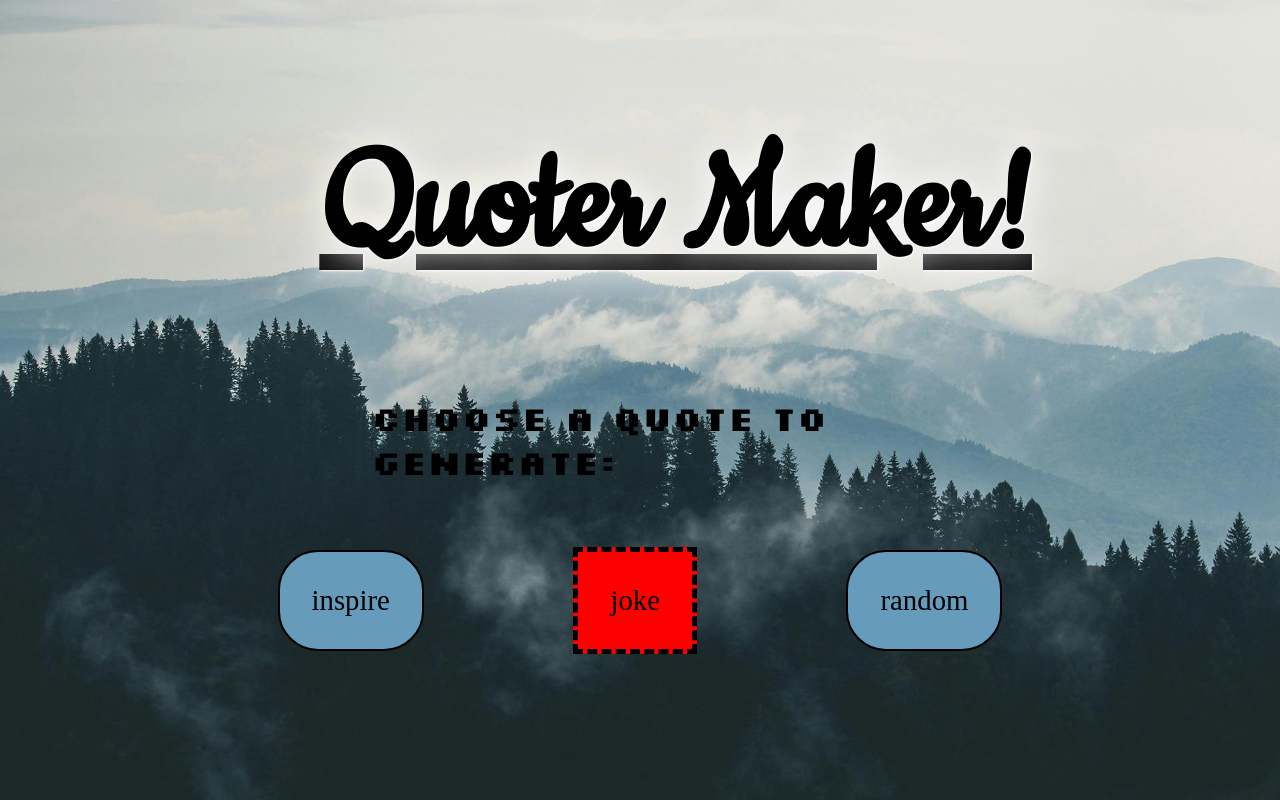
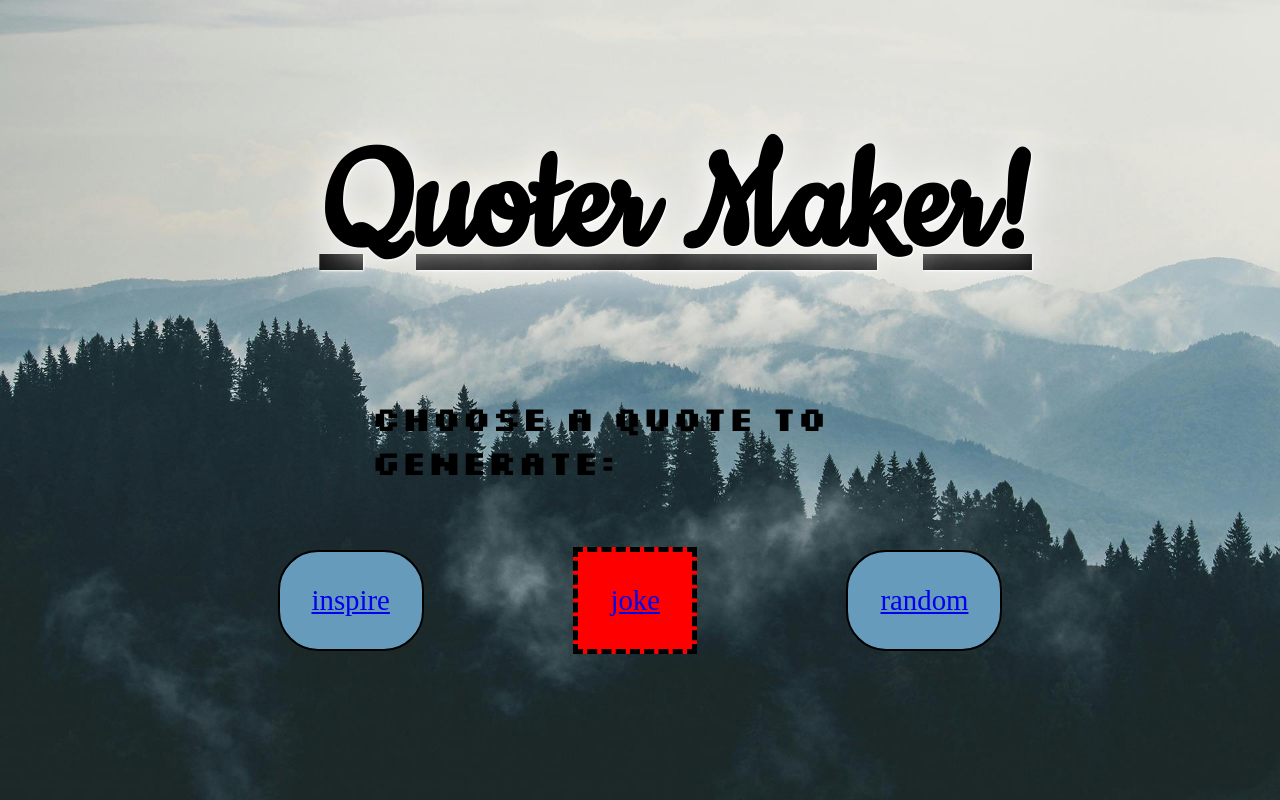
Before and after one commit to HarryLarke/React-Quote-Maker, a React (Create React App) app: page / in a window 1280 px wide. Built offline with nearby package versions, Linux system fonts and the light colour scheme; no server answers; a web font is replaced by a local one.

Commit message:
fetch and hooks working

```diff
--- a/src/App.js
+++ b/src/App.js
@@ -1,37 +1,36 @@
 import './index.css';
 import Home from './Home'
-import QuoteInpire from './QuoteInspire';
-import QuoteJoke from './QuoteJoke';
-import { Routes, Route }  from 'react-router-dom'
+import Quote from './Quote';
+import { Routes, Route, BrowserRouter as Router }  from 'react-router-dom'
 import { useEffect, useState } from 'react';
-import { useNavigate } from 'react-router-dom';
-import  axios  from 'axios';
-import FetchData from './hooks/FetchData';
+
+
 //Maybe the best level  since will be moving api's about the place?
 
 function App() {
 
   const [selectedQuote, setSelectedQuote] = useState('')
-  const { data } = FetchData()
-  console.log(data)
+
+
 
  //Could I make this into a hook?
 
 
   //Clean up this async function! Maybe turn this all into a hook?! -Definitely make into HOOKs gonna get messy, plus do I process the JSON here?
 
+  return (
 
-  return (
       <Routes>
-        <Route  path='/' element={<Home
+
+        <Route  path='/'element={<Home
+          selectedQuote={selectedQuote}
+          setSelectedQuote={setSelectedQuote}
+          />}/>
+
+
+        <Route path="/quote" index element={<Quote
         selectedQuote={selectedQuote}
-        setSelectedQuote={setSelectedQuote}
         />}/>
-
-        <Route path='/quote'>
-          <Route element={<QuoteInpire
-          />}/>
-        </Route>
       </Routes>
   );
 }
--- a/src/Button.js
+++ b/src/Button.js
@@ -1,11 +1,15 @@
 import { useNavigate } from "react-router-dom"
+import { Link } from "react-router-dom"
 
 const Button = ({name, classString, setSelectedQuote, selectQuote}) => {
+    const navigate = useNavigate ()
     return (
-        <button
+        <Link
+        to="/quote"
         className={classString}
-        onClick={() => setSelectedQuote(selectQuote = name)}
-        >{name}</button> )
+        onClick={() =>setSelectedQuote(selectQuote = name)
+        }
+        >{name}</Link> )
 }
 
 export default Button
--- /dev/null
+++ b/src/Quote.js
@@ -0,0 +1,21 @@
+import useFetchData from "./hooks/FetchData"
+import { useEffect, useState } from "react"
+
+const Quote = ({selectedQuote}) => {
+
+    const [inspire, setInspire ] = useState(false)
+    const [joke, setJoke ] = useState(false)
+    const [random, setRandom ] = useState(false)
+
+    const { data, isLoading, error } = useFetchData()
+
+
+    return(
+        <main>
+            <h1>{data[0].text}</h1>
+            <h2>{data[0].author}</h2>
+        </main>
+    )
+}
+
+export default Quote
--- a/src/QuoteInspire.js
+++ /dev/null
@@ -1,10 +0,0 @@
-
-const QuoteInpire = () => {
-    return(
-        <main>
-            Here is quote!
-        </main>
-    )
-}
-
-export default QuoteInpire
--- a/src/hooks/FetchData.js
+++ b/src/hooks/FetchData.js
@@ -1,49 +1,44 @@
 import axios from "axios";
 import { useParams } from "react-router-dom";
-import { useEffect, useState } from "react";
+import { useEffect, useState, useMemo } from "react";
 
 
-const FetchData = () => {
+const useFetchData = () => {
     const APIKey = process.env.REACT_APP_API_KEY
-    const URLInspire = 'https://famous-quotes4.p.rapidapi.com/random'
-    const URLInspireHost = 'famous-quotes4.p.rapidapi.com'
-    const URLJokes = 'https://dad-jokes7.p.rapidapi.com/dad-jokes/joke-of-the-day'
-    const URLJokesHost = 'dad-jokes7.p.rapidapi.com'
-    const URLQuote = 'https://the-personal-quotes.p.rapidapi.com/quotes/tags/happiness'
-    const URLQuoteHost = 'the-personal-quotes.p.rapidapi.com'
+    const { selectedQuote } = useParams()
 
-    const { selectedQuote } = useParams()
+    const URL = 'https://famous-quotes4.p.rapidapi.com/random'
+    const host = 'famous-quotes4.p.rapidapi.com'
+
     const [ data , setData ] = useState('')
+    const [ isLoading, setIsLoading] = useState(true)
+    const [ error, setError ] = useState('')
+
+//Some destructuring and simplifying is required! I would have a fecth for each API, and then call acording  with a different  hook maybe - with an orgnising function in the APP file for which one to call!
 
     useEffect(() => {
+        const fetchPosts = async() => {
 
-    const fetchPostsInspire = async() => {
             const options = {
                 method: 'GET',
-        url: URLInspire,
-        params: {
-            category: 'all',
-            count: '2'
-        },
+                url: URL,
                 headers: {
                   'x-rapidapi-key': APIKey,
-            'x-rapidapi-host': URLInspireHost
+                  'x-rapidapi-host': host
                 }
               };
-
               try {
                   const response = await axios.request(options);
+                  console.log(response.data);
                   setData(response.data)
               } catch (error) {
-        console.error(error);
+                  setError(error)
+              } finally { setIsLoading(false) }
+        }
+       fetchPosts()
+    }, [selectedQuote])
+
+return { data, isLoading, error }
 }
 
-
-    }
-    fetchPostsInspire()
-}, [selectedQuote])
-
-return { data }
-}
-
-export default FetchData
+export default useFetchData
--- a/src/index.js
+++ b/src/index.js
@@ -10,7 +10,7 @@ root.render(
   <React.StrictMode>
     <Router>
       <Routes>
-        <Route path='/' element={<App/>}/>
+        <Route path='/*' element={<App/>}/>
     </Routes>
     </Router>
   </React.StrictMode>
```
Lines whose indentation alone changed are shown as unchanged.
